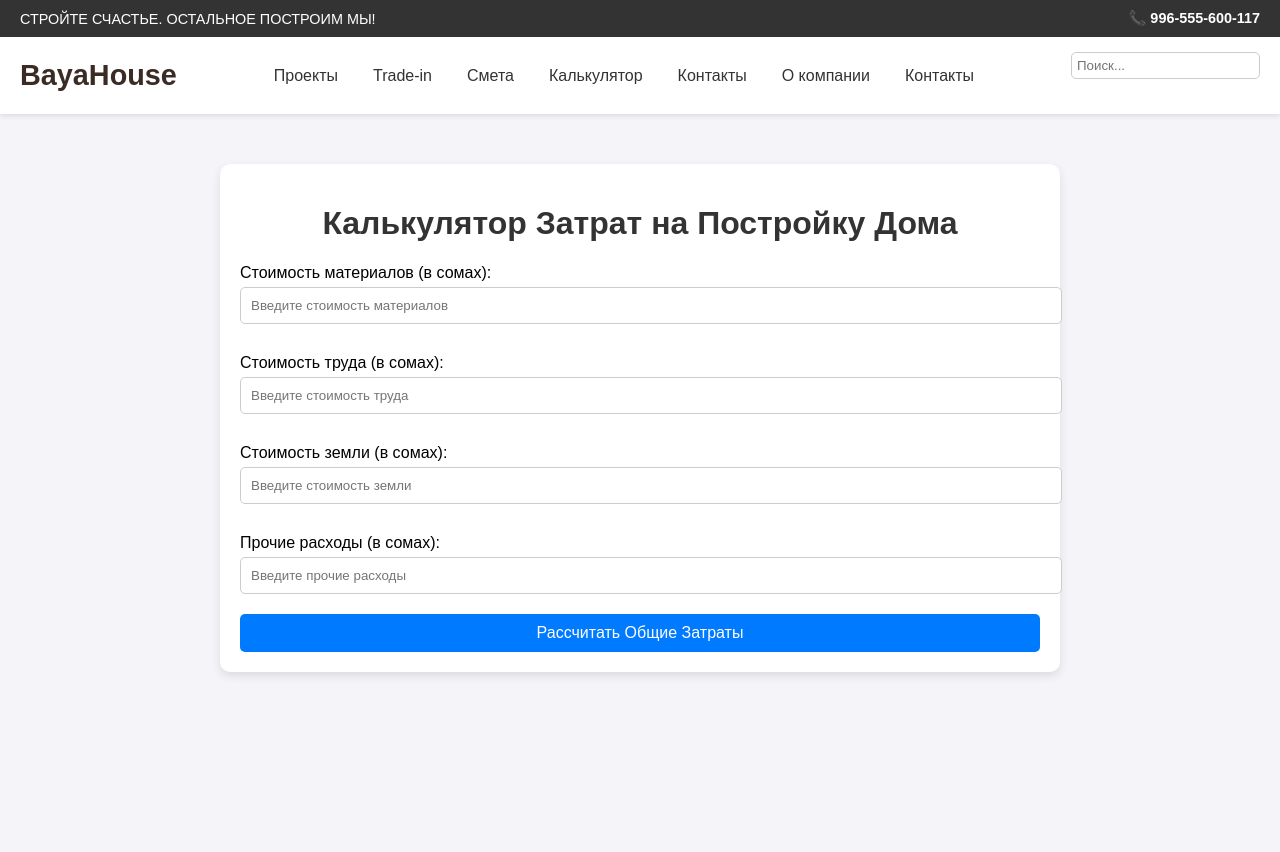
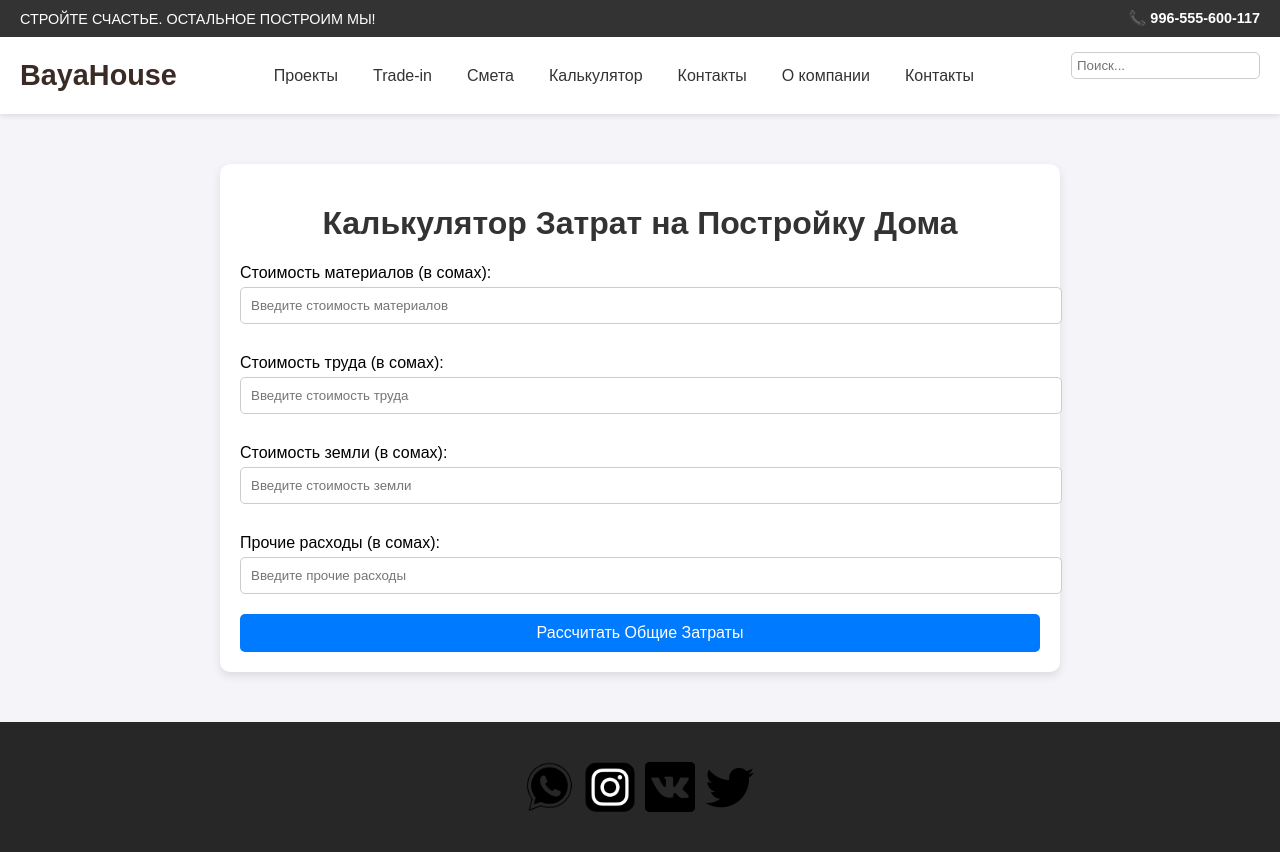
Before and after one commit to Bayel8/home, a plain HTML site: page calculator.html in a window 1280 px wide. Before the commit the page ends 800 px from the top, so only its background shows below. Drawn offline with Linux system fonts and the light colour scheme.

Commit message:
я добавил футер

```diff
--- a/calculator.html
+++ b/calculator.html
@@ -52,6 +52,26 @@
         </form>
         <div id="result" class="result" style="display: none;"></div>
     </div>
+    <footer class="footer">
+
+        <div class="footer-socials1">
+
+            <a  href="https://wa.me/996555600117" target="_blank" class="social-link">
+              <img height="50px" src="./photo/whatsapp.png" alt="WhatsApp">
+            </a>
+
+            <a href="https://instagram.com" target="_blank" class="social-link">
+              <img height="50px" src="./photo/insta.png" alt="Instagram">
+            </a>
+            <a href="https://vk.com" target="_blank" class="social-link">
+              <img height="50px" src="./photo/vk.png" alt="VK">
+            </a>
+            <a  href="https://twitter.com"class="social-link">
+              <img height="50px" src="./photo/twit.png" >
+            </a>
+          </div>
+
+      </footer>
 </body>
 </html>
 
--- a/style.css
+++ b/style.css
@@ -97,7 +97,6 @@ nav a:hover {
     background-color: #555;
 }
 
-/* Респонсивность */
 @media (max-width: 768px) {
     .main-header {
         flex-wrap: wrap;
```
Also changed, not shown: about.html (+1 -0 lines), index.html (+2 -2 lines).
